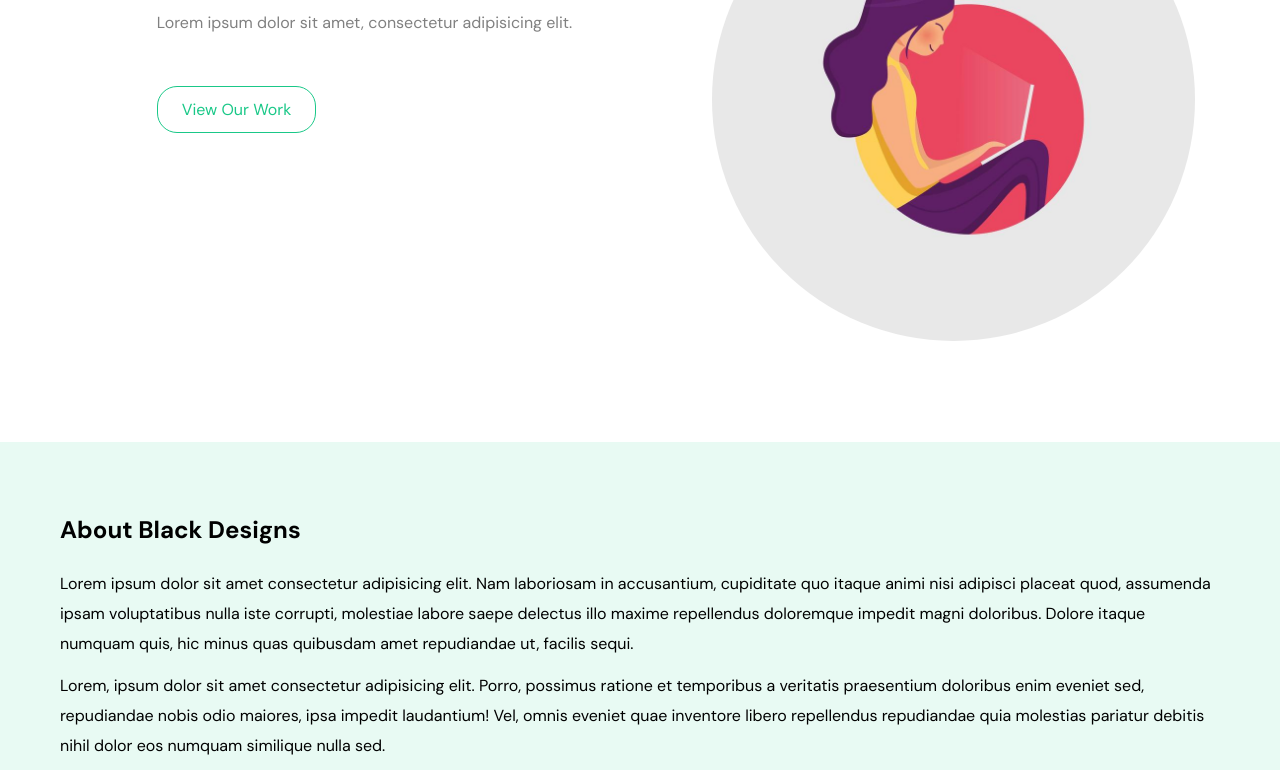
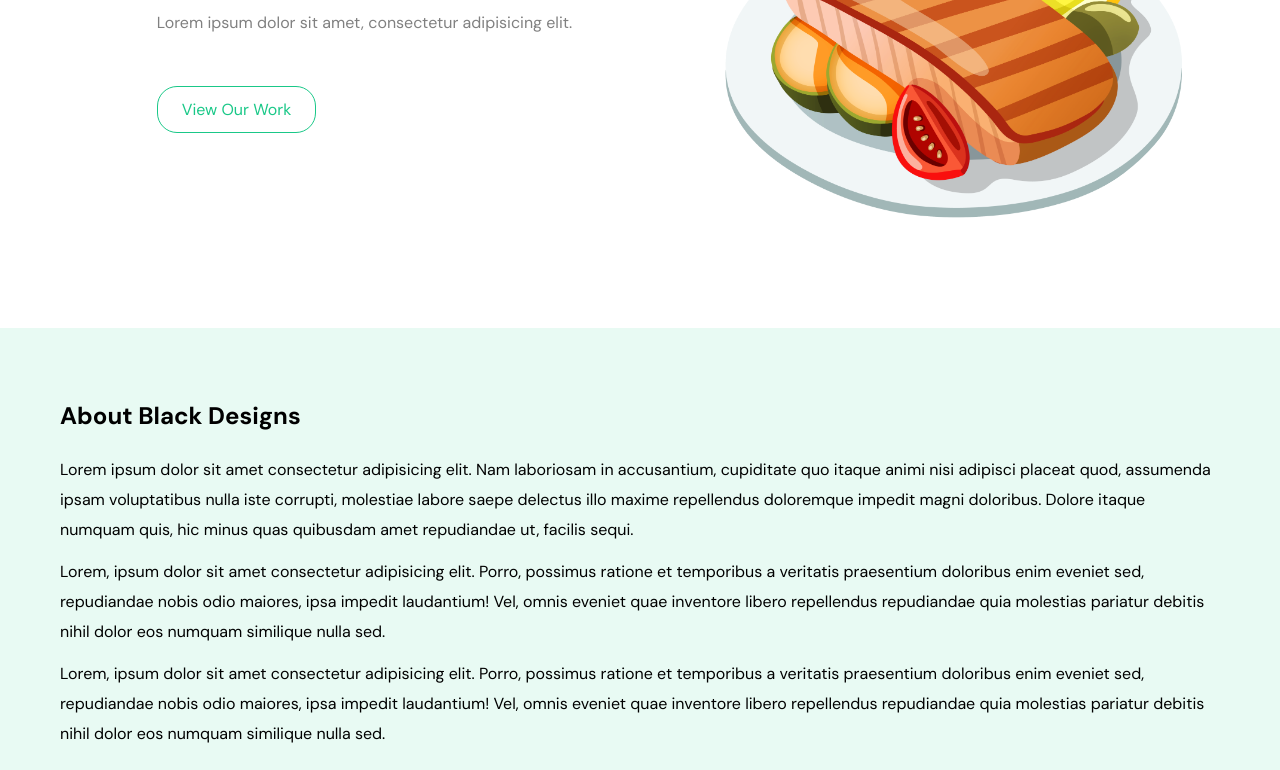
Before and after one commit to kidmagus/sasslibrary, a website: page homepage.html in a window 1280 px wide. Shown: the part 293-1063 px from the top of the page. Drawn offline with Linux system fonts and the light colour scheme.

Commit message:
update photo reference

```diff
--- a/homepage.html
+++ b/homepage.html
@@ -40,7 +40,7 @@
           >
         </div>
         <div class="col-12-xs col-5-md">
-          <img src="/img/laptop.jpg" class="br-full ml-4" alt="" />
+          <img src="/sasslibrary/img/food.png" class="br-full ml-4" alt="" />
         </div>
       </div>
     </div>
```
